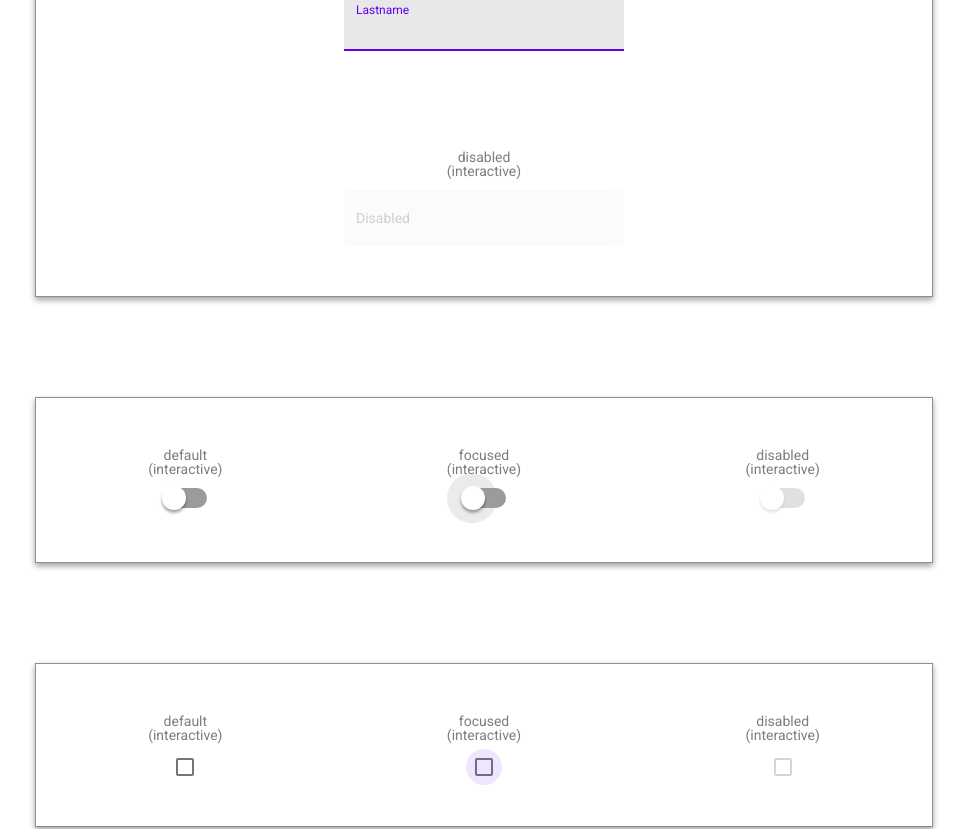
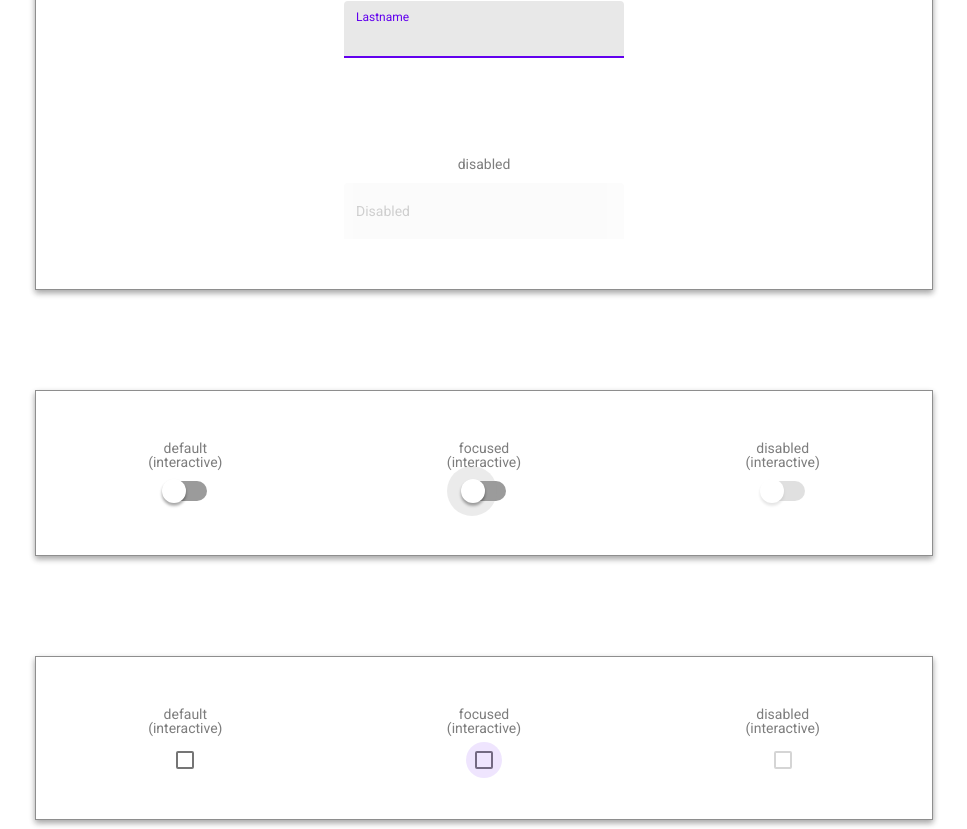
Before and after one commit to 1F4A9/material-design, a React (Create React App) app: page / in a window 1280 px wide. Shown: the top 829 px of the page, without its empty margins (156-1123 px from the left). Built offline with nearby package versions, Linux system fonts and the light colour scheme.

Commit message:
edit: typo

```diff
--- a/src/components/TextField.js
+++ b/src/components/TextField.js
@@ -195,7 +195,7 @@ export default function TextField({ placeholder, state }) {
   if (state === 'disabled') {
     textFieldJSX = (
       <DisabledContainer state={state}>
-        <p>{state}<br/>(interactive)</p>
+        <p>{state}</p>
         <div className="textfield">
           <label>{placeholder}</label>
         </div>
```
